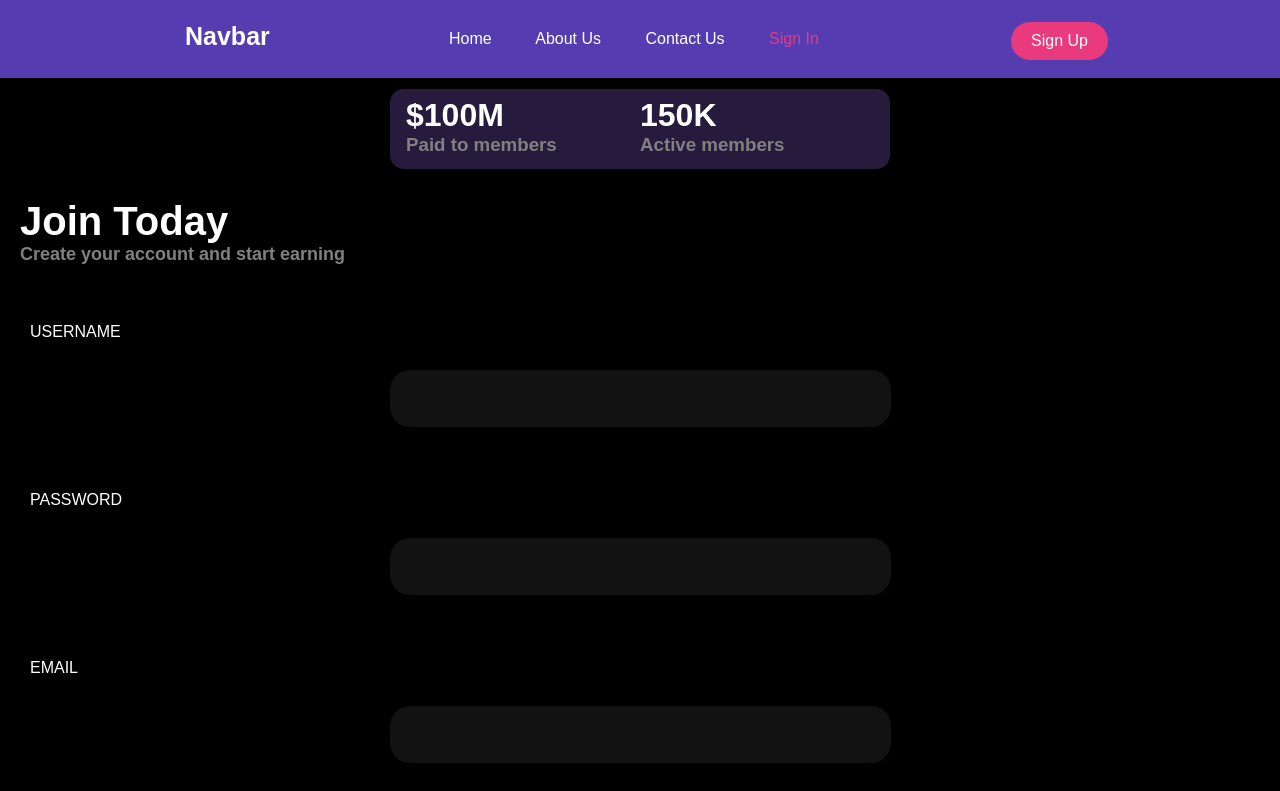
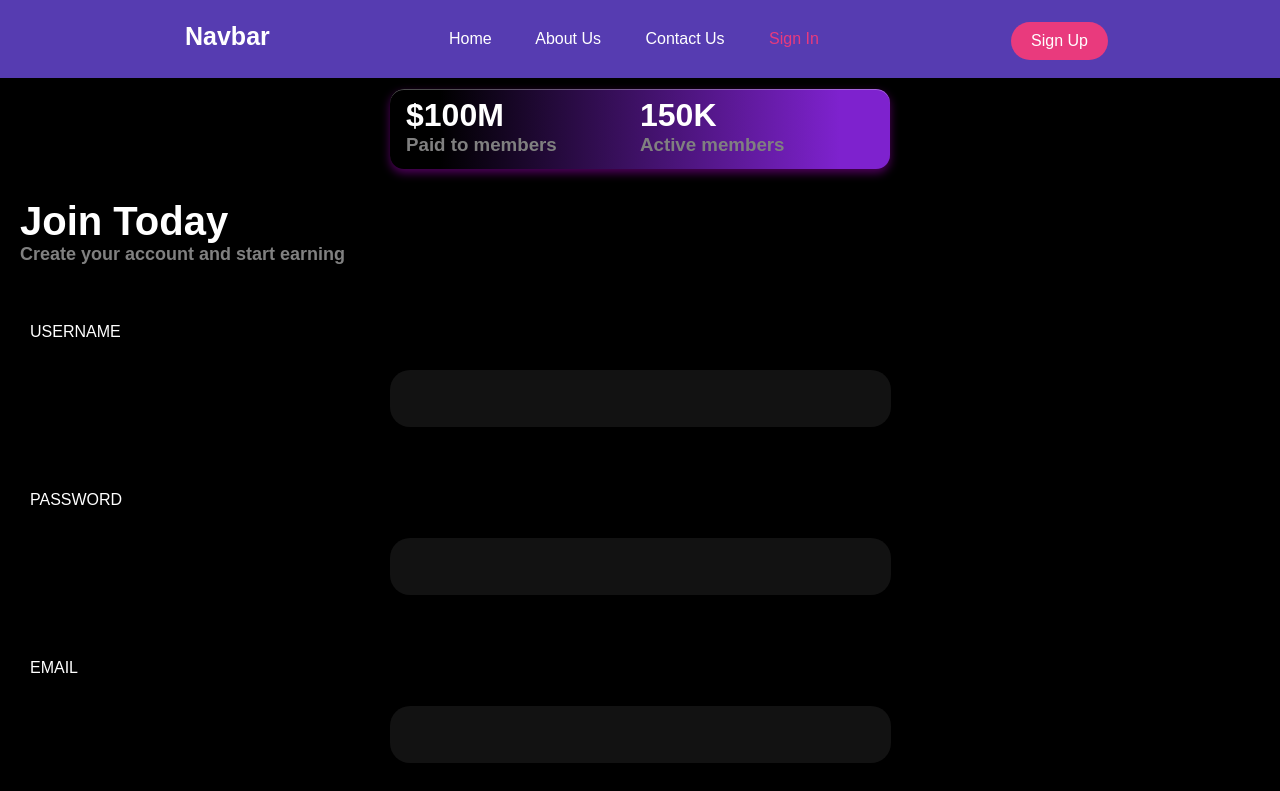
Before and after one commit to codexRegis-debug/Ohan-website, a React app: page /sign-in in a window 1280 px wide. Shown: the top 791 px of the page. Built offline with nearby package versions, Linux system fonts and the light colour scheme; the HTML template or start-up script is replaced by a standard one.

Commit message:
Changed some things

```diff
--- a/src/pages/Home.css
+++ b/src/pages/Home.css
@@ -1,7 +1,6 @@
 * {
   justify-content: center;
   align-items: center;
-
 
 }
 .circle {
--- a/src/pages/Home.jsx
+++ b/src/pages/Home.jsx
@@ -466,21 +466,22 @@ const Home = () => {
             </div>
 
             <div style={{ display: 'flex', marginTop: '100px', color: 'grey',  alignItems: 'center',gap: '16px', width: '100%'}}>
-              <NavLink style={{ color: 'white', cursor: 'pointer' }}>
+              <NavLink style={{ color: 'white', cursor: 'pointer' }} to=''>
                 <FaXTwitter size={28}/>
               </NavLink>
-              <NavLink style={{ color: 'white', cursor: 'pointer'  }}>
+              <NavLink style={{ color: 'white', cursor: 'pointer' }} to=''>
                 <FaInstagram size={28}/>
               </NavLink>
-              <NavLink style={{ color: 'white', cursor: 'pointer'  }}>
+              <NavLink style={{ color: 'white', cursor: 'pointer' }} to=''>
                 <FaYoutube size={28}/>
               </NavLink>
             </div>
+
             <div style={{ display: 'flex', marginTop: '100px', color: 'grey',  alignItems: 'center',gap: '16px', width: '100%'}}>
-              <NavLink style={{ color: 'white', cursor: 'pointer'  }}>
+              <NavLink style={{ textDecoration: 'none', color: 'white', cursor: 'pointer' }} to=''>
                 <h3>Privacy Policy</h3>
               </NavLink>
-              <NavLink style={{ color: 'white', cursor: 'pointer'  }}>
+              <NavLink style={{ textDecoration: 'none', color: 'white', cursor: 'pointer'  }} to=''>
                 <h3>Terms of Service</h3>
               </NavLink>
             </div>
--- a/src/pages/LoginPage.tsx
+++ b/src/pages/LoginPage.tsx
@@ -1,5 +1,5 @@
 /* Login Page */
-import { Input, Card } from './SignIn.jsx';
+import { GlowingHeader, Input, Card } from './SignIn.jsx';
 import { NavLink } from 'react-router-dom';
 import { useState } from 'react';
 import { useMutation } from '@tanstack/react-query';
@@ -72,6 +72,8 @@ const LoginPage = () => {
 
   return (
     <>
+      <GlowingHeader/>
+      <br/>
       <Header/>
       <Input
         name={'Email Address '}
--- a/src/pages/SignIn.css
+++ b/src/pages/SignIn.css
@@ -2,4 +2,17 @@
   display: grid;
   grid-template-columns: 1fr 1fr;
   grid-template-rows: 1fr 1fr;
+
+  background: linear-gradient(90deg, black 10%, #7e22ce 90%);
+
+  box-shadow:
+    0 4px 10px rgba(200, 0, 233, 0.4),
+    inset 0 1px 0 rgba(255, 255, 255, 0.3);
+
+  transition: transform 0.1s ease;
 }
+
+.text:active {
+  transform: translateY(2px);
+  box-shadow: 0 2px 6px rgba(230, 0, 0, 0.3);
+}
--- a/src/pages/SignIn.tsx
+++ b/src/pages/SignIn.tsx
@@ -80,30 +80,7 @@ const SignIn = () => {
 
   return (
     <>
-      <div style={{ display: 'flex', alignItems: 'center', width: '100%'  }}>
-        <div
-          className='text'
-          style={{
-            backgroundColor: '#271B3D',
-            marginTop: '0.7rem',
-            width: '500px',
-            height: '80px',
-            borderRadius: '14px',
-            padding: '0.5rem 1rem',
-          }}
-        >
-          <div className='text-one'>
-            <h1 style={{ color: 'white' }}> $100M </h1>
-            <h3 style={{ color: 'grey' }}>Paid to members</h3>
-          </div>
-          <div className='text-two'>
-            <h1 style={{ color: 'white' }}> 150K </h1>
-            <h3 style={{ color: 'grey' }}>Active members</h3>
-          </div>
-        </div>
-        {/* Comment */}
-      </div>
-
+      <GlowingHeader/>
       <div style={{ display: '', alignItems: 'center', width: '100%'  }}>
         <div style={{
           left: '30px',
@@ -137,6 +114,36 @@ const SignIn = () => {
     </>
   )
 };
+
+export const GlowingHeader = () => {
+  return (
+    <>
+      <div style={{ display: 'flex', alignItems: 'center', width: '100%'  }}>
+        <div
+          className='text'
+          style={{
+            backgroundColor: '#271B3D',
+            marginTop: '0.7rem',
+            width: '500px',
+            height: '80px',
+            borderRadius: '14px',
+            padding: '0.5rem 1rem',
+          }}
+        >
+          <div className='text-one'>
+            <h1 style={{ color: 'white' }}> $100M </h1>
+            <h3 style={{ color: 'grey' }}>Paid to members</h3>
+          </div>
+          <div className='text-two'>
+            <h1 style={{ color: 'white' }}> 150K </h1>
+            <h3 style={{ color: 'grey' }}>Active members</h3>
+          </div>
+        </div>
+        {/* Comment */}
+      </div>
+    </>
+  )
+}
 
 export const Form = ({
   name,
```
